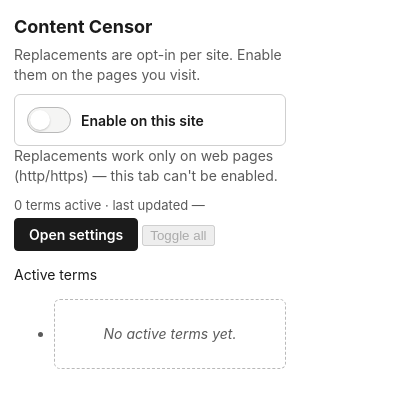
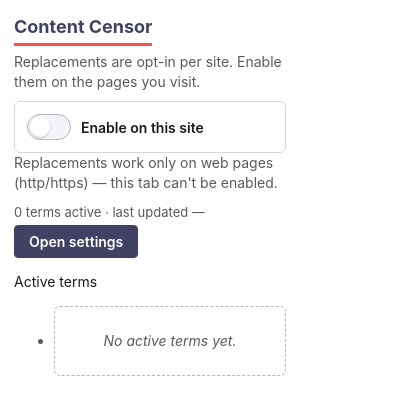
Before and after one commit to kfj001/ContentCensor, a browser extension: page popup.html in a window 400 px wide. Drawn offline with Linux system fonts and the light colour scheme.

Commit message:
streamline UI design. adds color theming.

```diff
--- a/popup.css
+++ b/popup.css
@@ -8,18 +8,28 @@
 */
 
 :root {
-    --cc-fg: #1b1b1b;            /* ink, ~16:1 on white */
-    --cc-fg-dim: #5a5a5a;        /* muted, 7.0:1 — dimmed still >= 4.5:1 */
-    --cc-bg: #ffffff;            /* page / card background */
-    --cc-line: #cfcfcf;          /* light structural lines (1:1 with mockup --border) */
-    --cc-field-line: #b9b9b9;    /* stronger field outline (mockup --border-2) */
-    --cc-surface: #f5f5f4;       /* raised panels / hovers */
-    --cc-accent: #1f7a4d;        /* ON / success / "kinder" (5.6:1 on white) */
-    --cc-danger: #b3261e;        /* error / delete / alert (6.5:1 on white) */
-    --cc-focus: #0b5fd0;         /* keyboard focus ring (>=3:1 UI) */
-    --cc-field-bg: #fff;
-    --cc-radius: 6px;
-    --cc-radius-sm: 4px;
+     /* Brand palette — sampled from contentcensor128.png. The logo is a split
+      * "C/C" mark: an indigo "content" C and a coral "censor" C. The deep shades
+      * (indigo #414164, coral #a01f1f) carry white text / small labels at AA;
+      * the bright shades (#666699 / #ff4e4e) are the highlight accents. */
+     --cc-indigo: #666699;          /* brand "content" C — highlight accent */
+     --cc-indigo-deep: #414164;     /* deep brand indigo — AA fill for white text */
+     --cc-coral: #ff4e4e;           /* brand "censor" C — highlight accent */
+     --cc-coral-deep: #a01f1f;      /* deep brand coral — AA text for danger */
+
+     --cc-fg: #1b1b1b;             /* ink, ~16:1 on white */
+     --cc-fg-dim: #5a5a5a;         /* muted, 7.0:1 — dimmed still >= 4.5:1 */
+     --cc-bg: #ffffff;             /* page / card background */
+     --cc-line: #d6d6e2;           /* indigo-tinted light structural line */
+     --cc-field-line: #b4b4c2;     /* indigo-tinted stronger field outline */
+     --cc-surface: #f3f3f8;        /* indigo-tinted raised panels / hovers */
+     --cc-accent: var(--cc-indigo-deep);  /* ON / success / "kinder" (AA fill) */
+     --cc-accent-bright: var(--cc-indigo);/* brand indigo highlight */
+     --cc-danger: var(--cc-coral-deep);   /* error / delete / alert (AA on white) */
+     --cc-focus: var(--cc-indigo);        /* keyboard focus ring (brand indigo) */
+     --cc-field-bg: #fff;
+     --cc-radius: 6px;
+     --cc-radius-sm: 4px;
 }
 
 * { box-sizing: border-box; }
@@ -42,6 +52,15 @@ body.cc-popup { width: 300px; }
 
 h1 { font-size: 18px; margin: 0 0 6px; }
 h2 { font-size: 15px; margin: 20px 0 12px; font-weight: 600; }
+
+/* Brand mark: split indigo/coral title echoing the logo's two "C"s. */
+body.cc-popup h1 {
+  display: inline-block;
+  color: var(--cc-indigo-deep);
+  padding-bottom: 4px;
+  border-bottom: 3px solid var(--cc-coral);
+}
+body.cc-options h1 { color: var(--cc-indigo-deep); }
 
 .cc-lede { color: var(--cc-fg-dim); margin: 0 0 10px; }
 
@@ -143,12 +162,13 @@ button[role="switch"][aria-checked="true"] .cc-switch-thumb { transform: transla
   font: inherit;
   font-weight: 600;
   padding: 6px 14px;
-  border: 1px solid var(--cc-fg);
+  border: 1px solid var(--cc-indigo-deep);
   border-radius: var(--cc-radius-sm);
-  background: var(--cc-fg);
+  background: var(--cc-indigo-deep);
   color: #fff;
   cursor: pointer;
 }
+.cc-primary:hover { background: var(--cc-indigo); border-color: var(--cc-indigo); }
 .cc-primary:disabled {
   background: var(--cc-surface);
   color: var(--cc-fg-dim);
@@ -157,7 +177,8 @@ button[role="switch"][aria-checked="true"] .cc-switch-thumb { transform: transla
 }
 
 /* The Save button reads as the primary action on the options page. */
-#cc-save { background: var(--cc-fg); color: #fff; border-color: var(--cc-fg); }
+#cc-save { background: var(--cc-indigo-deep); color: #fff; border-color: var(--cc-indigo-deep); }
+#cc-save:hover:not(:disabled) { background: var(--cc-indigo); border-color: var(--cc-indigo); }
 #cc-save:disabled {
   background: var(--cc-surface);
   color: var(--cc-fg-dim);
@@ -229,7 +250,7 @@ button[role="switch"][aria-checked="true"] .cc-switch-thumb { transform: transla
   z-index: 1;
   box-shadow: 0 0 0 2px var(--cc-bg), 0 0 0 4px var(--cc-focus);
 }
-.cc-match:has(input:checked) { background: var(--cc-fg); color: #fff; }
+.cc-match:has(input:checked) { background: var(--cc-indigo-deep); color: #fff; }
 
 /* "Match case" — a real, labeled checkbox (off = case-insensitive / "gi"). */
 .cc-case {
--- a/popup.html
+++ b/popup.html
@@ -35,8 +35,6 @@
         <p id="cc-summary" role="status" aria-live="polite">0 terms active · last updated —</p>
 
         <button id="cc-open-settings" type="button" class="cc-primary">Open settings</button>
-
-        <button id="cc-toggle-all" type="button">Toggle all</button>
       </section>
 
      <p id="cc-h2" class="cc-h2" role="heading" aria-level="2">Active terms</p>
```
